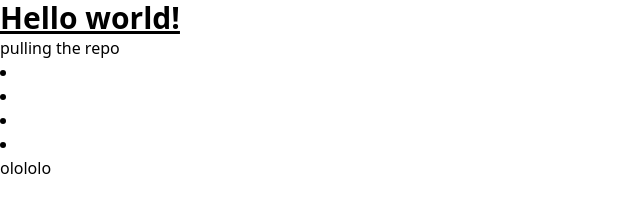
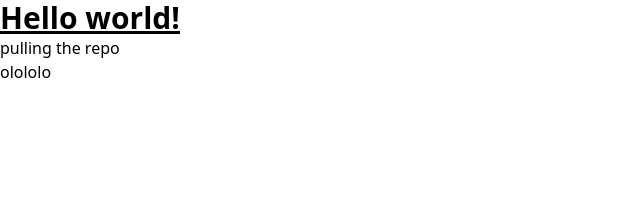
Before and after one commit to Khaffycodes/tutorial-tcss, a plain HTML site: page index.html in a window 1280 px wide. Shown: the whole page, without its empty margins (0-640 px from the left). Drawn offline with nearby package versions, Linux system fonts and the light colour scheme.

Commit message:
edited index file

```diff
--- a/index.html
+++ b/index.html
@@ -12,14 +12,7 @@
     <nav>
 
 
-        </li>
 
-        <li></li>
-        <li></li>
-        <li></li>
-        <li></li>
-      </ul>
-    </nav>
 
     <p>olololo</p>
   </body>
```
